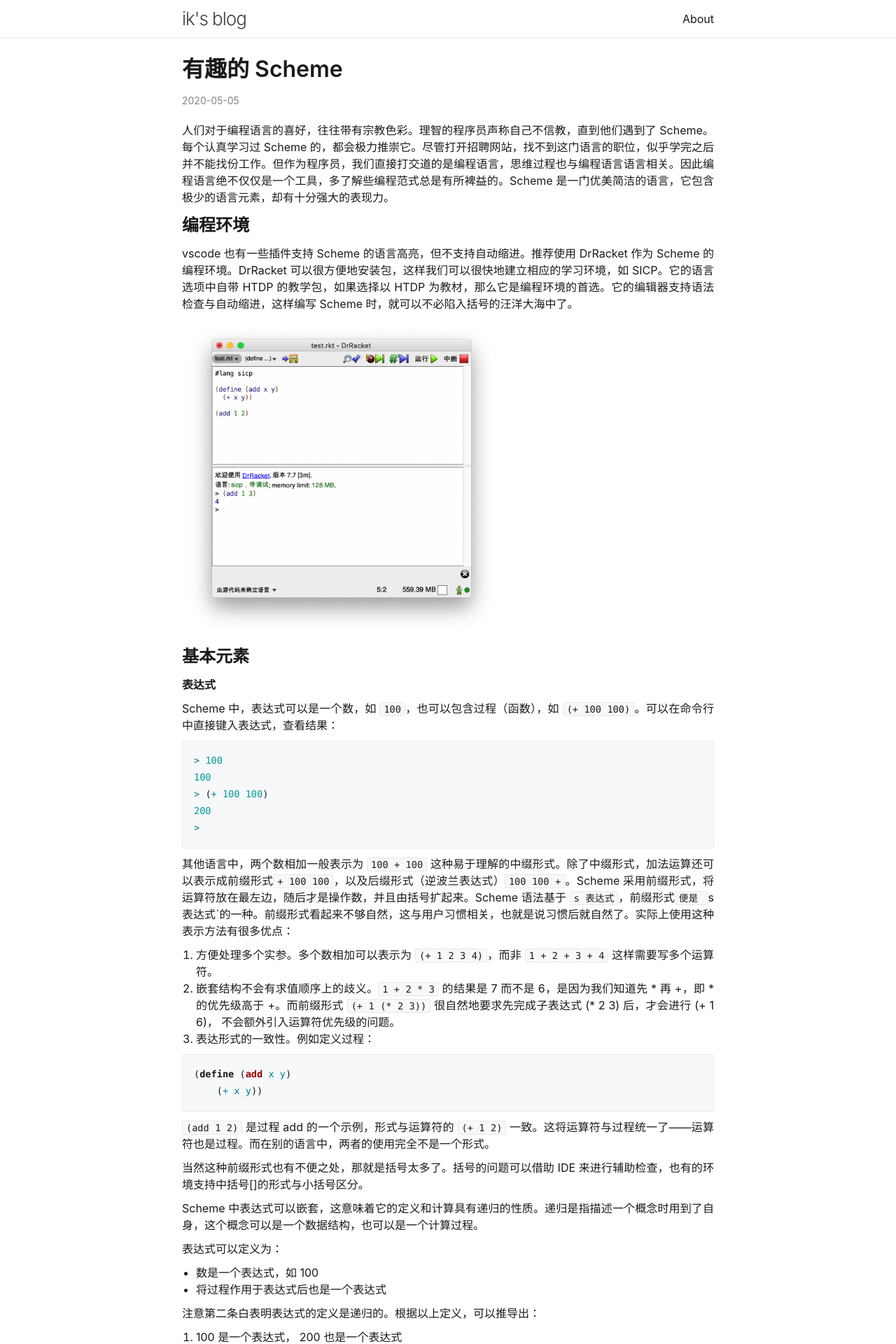
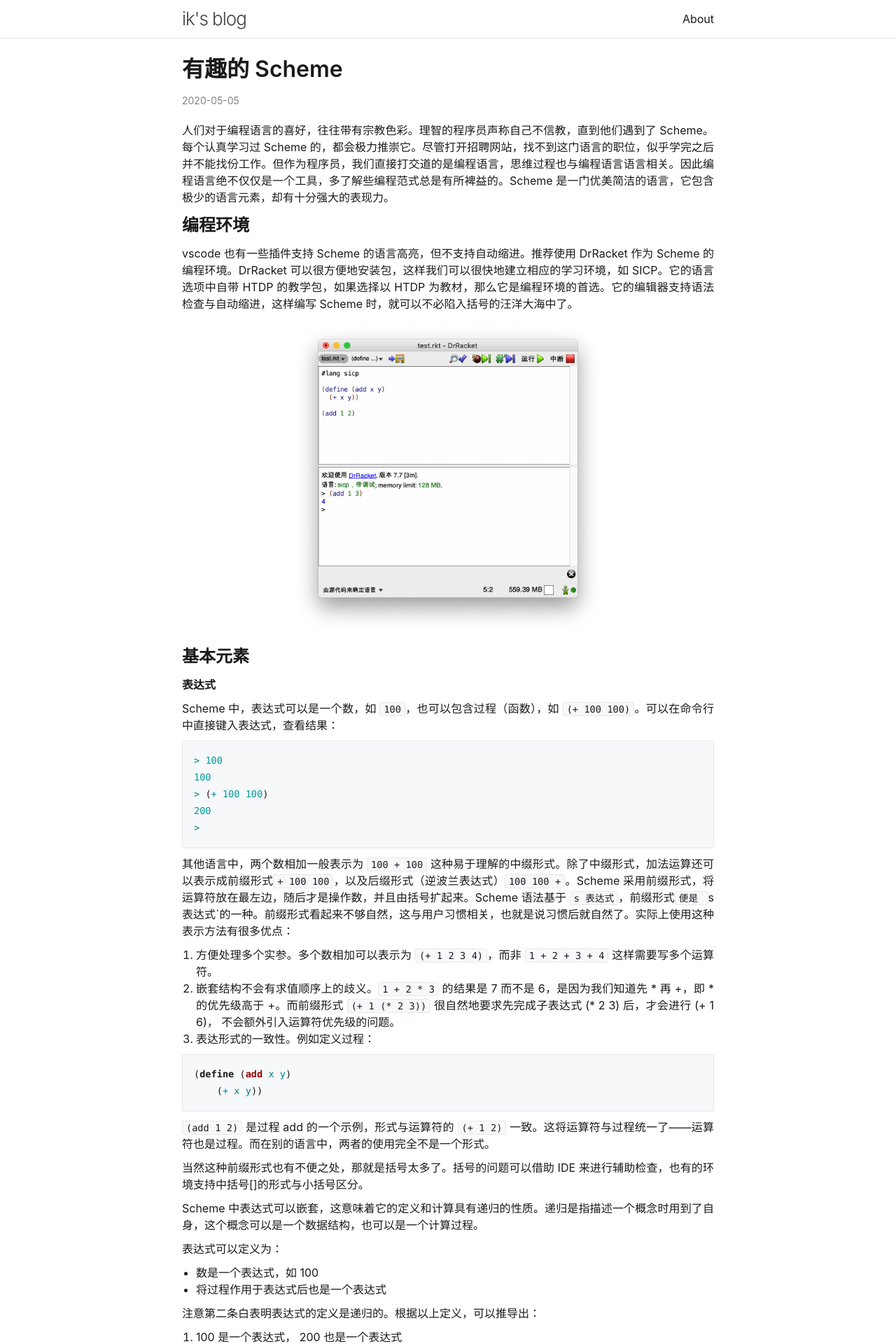
Before and after one commit to ikheu/ikheu.github.io, a Jekyll site: the page built from _posts/2020-05-05-scheme.md, in a window 1280 px wide. Shown: the top 1920 px of the page at 70% size. Built offline with Jekyll 4.4.1, drawn with Linux system fonts in a browser that asks for light colours.

Commit message:
change image style

```diff
--- a/_sass/minima/_base.scss
+++ b/_sass/minima/_base.scss
@@ -59,7 +59,8 @@ main {
  */
 img {
   max-width: 100%;
-  vertical-align: middle;
+  display: block;
+  margin: 0 auto;
 }
 
 
```
